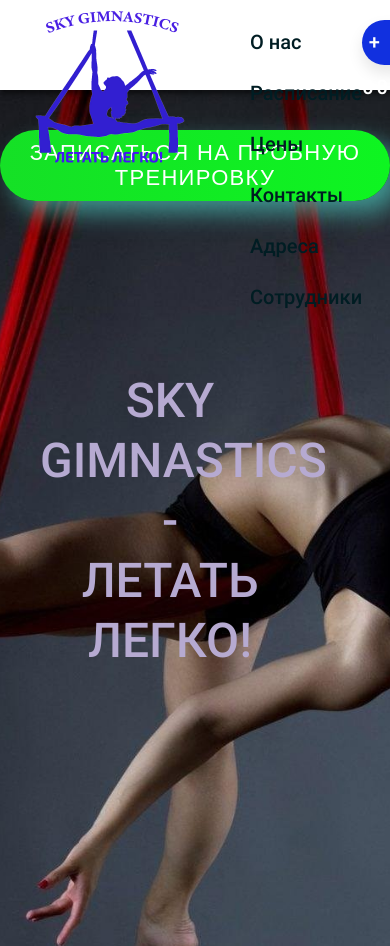
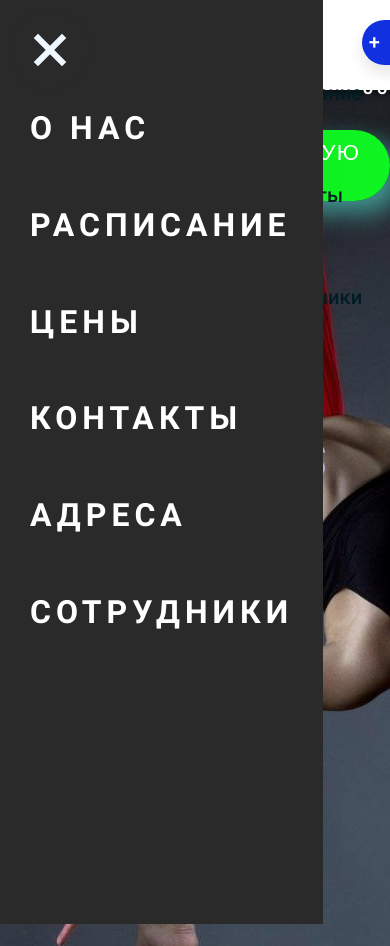
Before and after one commit to natastas/sky, a plain HTML site: page index.html in a window 390 px wide. Shown: the top 946 px of the page. Drawn offline with Linux system fonts and the light colour scheme.

Commit message:
mobil version

```diff
--- /dev/null
+++ b/blocks/burger-menu/burger-menu.css
@@ -0,0 +1,88 @@
+.burger-menu__button {
+    position: fixed;
+    top: 10px;
+    left: 10px;
+    z-index: 30;
+    width: 80px;
+    height: 80px;
+    border-radius: 50%;
+    background-color: #2a2a2a;
+}
+
+.burger-menu__lines {
+    top: 50%;
+    left: 50%;
+    transform: translate(-50%, -50%);
+}
+
+.burger-menu__button:hover .burger-menu__lines {
+    filter: brightness(0. 7);
+}
+
+.burger-menu__lines:hover {
+    filter: brightness(0. 7);
+}
+
+.burger-menu__lines,
+.burger-menu__lines::after,
+.burger-menu__lines::before {
+    position: absolute;
+    width: 40px;
+    height: 6px;
+    background-color: aliceblue;
+}
+
+
+.burger-menu__lines::before {
+    content: '';
+    top: -12px;
+}
+
+.burger-menu__lines::after {
+    content: '';
+    top: 12px;
+}
+
+.burger-menu_active .burger-menu__lines {
+    background-color: transparent;
+}
+
+.burger-menu_active .burger-menu__lines::before {
+    top: 0;
+    transform: rotate(45deg);
+}
+
+.burger-menu_active .burger-menu__lines::after {
+    top: 0;
+    transform: rotate(-45deg);
+}
+
+.burger-menu__nav {
+    padding-top: 80px;
+    position: fixed;
+    z-index: 20;
+    display: flex;
+    flex-flow: column;
+    height: 100%;
+    background-color: #2a2a2a;
+    overflow-y: auto;
+    left: -100%;
+}
+
+.burger-menu_active .burger-menu__nav {
+    left: 0;
+}
+
+.burger-menu__link {
+    padding: 30px;
+    font-size: 32px;
+    text-decoration: none;
+    text-transform: uppercase;
+    letter-spacing: 5px;
+    font-weight: bold;
+    color: #fff;
+}
+
+.burger-menu__link:hover {
+    filter: brightness(0.7);
+}
--- a/blocks/header/header.css
+++ b/blocks/header/header.css
@@ -7,5 +7,5 @@
     position: sticky;
     top: 0;
     background-color: white;
-    z-index: 20;
+    z-index: 10;
 }
--- a/index.css
+++ b/index.css
@@ -53,3 +53,6 @@
 @import url(blocks/footer/__adresses/footer__adresses.css);
 @import url(blocks/footer/__number_link/footer__number_link.css);
 @import url(blocks/footer/__link/footer__link.css);
+@import url(blocks/burger-menu/burger-menu.css);
+@import url(blocks/burger-menu/__button/burger-menu__button.css);
+@import url(blocks/burger-menu/__lines/burger-menu__lines.css);
--- a/index.html
+++ b/index.html
@@ -10,17 +10,31 @@
 </head>
 <body class="body">
     <div class="page">
+        <div class="burger-menu burger-menu_active">
+            <a href="#" class="burger-menu__button">
+                <span class="burger-menu__lines"></span>
+            </a>
+            <nav class="burger-menu__nav">
+                <a href="#header__link-1" class="burger-menu__link">О нас</a>
+                <a href="#header__link-2" class="burger-menu__link">Расписание</a>
+                <a href="#header__link-3" class="burger-menu__link">Цены</a>
+                <a href="#header__link-4" class="burger-menu__link">Контакты</a>
+                <a href="#header__link-5" class="burger-menu__link">Адреса</a>
+                <a href="#header__link-6" class="burger-menu__link">Сотрудники</a>
+            </nav>
+        </div>
         <header class="header">
             <div class="header__wrapper">
                 <img class="logo" src="images/skyLogo.png">
                 <div class="header__menu">
                     <ul class="header__lists">
-                        <li class="header__list">О нас</li>
-                        <li class="header__list">Расписание</li>
-                        <li class="header__list">Цены</li>
-                        <li class="header__list">Контакты</li>
-                        <li class="header__list">Адреса</li>
-                        <li class="header__list">Сотрудники</li>
+
+                        <li class="header__list" id="header__link-1">О нас</li>
+                        <li class="header__list" id="header__link-1">Расписание</li>
+                        <li class="header__list" id="header__link-1">Цены</li>
+                        <li class="header__list" id="header__link-1">Контакты</li>
+                        <li class="header__list" id="header__link-1">Адреса</li>
+                        <li class="header__list" id="header__link-1">Сотрудники</li>
                     </ul>
                 </div>
                 <a href="tel: +79184062670" class="header__number_link">+ 7 000 0000000</a>
@@ -51,7 +65,7 @@
                 <h3 class="benefits__title">Наши преимущества</h3>
                 <div class="benefits__flex">
                     <div class="benefits__container">
-                        <img class="benefits__icon" src="./images/touragency_group.svg">
+                        <img class="benefits__icon" src="./images/12ft_trainer.svg">
                         <h4 class="benefits__title-text">Индивидуальный подход</h4>
                         <p class="benefits__text">Занятия проходят в мини-группах. Это повышает эффективность тренировок.</p>
                     </div>
@@ -61,7 +75,7 @@
                         <p class="benefits__text">Ваши тренеры - артисты цирка, победители соревнований и участники известных шоу.</p>
                     </div>
                     <div class="benefits__container">
-                        <img class="benefits__icon" src="../../SKY/sky/images/touragency_group.svg">
+                        <img class="benefits__icon" src="../sky/images/gymnastics.svg">
                         <h4 class="benefits__title-text">Нацеленность на результат</h4>
                         <p class="benefits__text">Мы заинтересованны в Вашем прогрессе! В студии проводятся отчетные концерты и выездные соревнования.</p>
                     </div>
```
Also changed, not shown: blocks/burger-menu/__button/burger-menu__button.css (added), blocks/burger-menu/__lines/burger-menu__lines.css (added).
